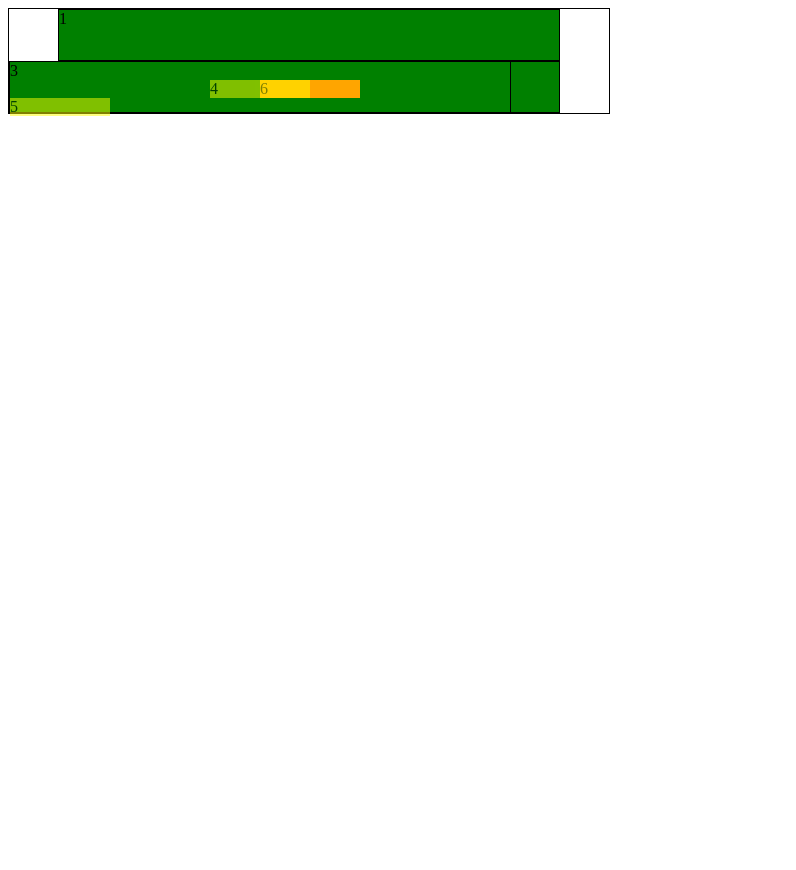
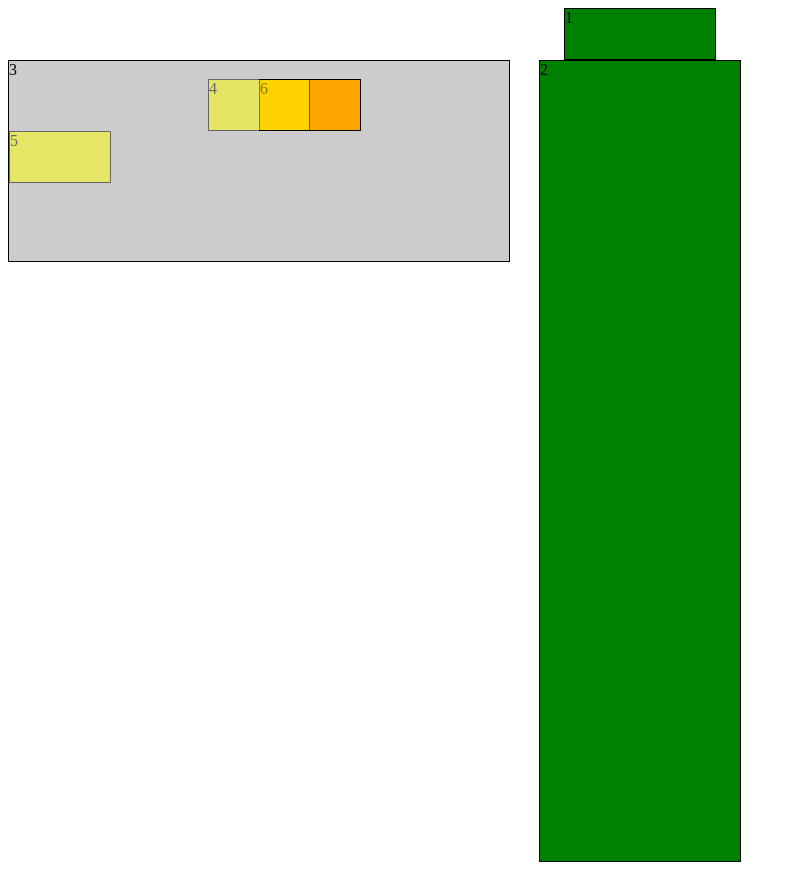
Before and after one commit to Sam-Pig/front-end, a plain HTML site: page projects/task-css-08.html in a window 1280 px wide. Shown: the whole page, without its empty margins (0-796 px from the left). Before the commit the page ends 800 px from the top, so only its background shows below. Drawn offline with Linux system fonts and the light colour scheme.

Commit message:
修修改

```diff
--- a/projects/task-css-08.html
+++ b/projects/task-css-08.html
@@ -5,12 +5,7 @@
   <meta name="viewport" content="width=device-width">
   <title>关于relative、absolute、fixed、z-index的练习</title>
   <style>
-    .container {
-      width: 600px;
-      border: 1px solid;
-      margin： 0 auto；
-     }
-    .container>div {
+     div {
       width: 500px;
       height: 50px;
       background: green;
@@ -61,7 +56,6 @@
   </style>
 </head>
 <body>
-  <div class="container">
     <div class="box1">1</div>
     <div class="box3">3
       <div class="box6">6</div>
@@ -69,6 +63,5 @@
       <div class="box5">5</div>
     </div>
     <div class="box2">2</div>
-  </div>
 </body>
 </html>
```
